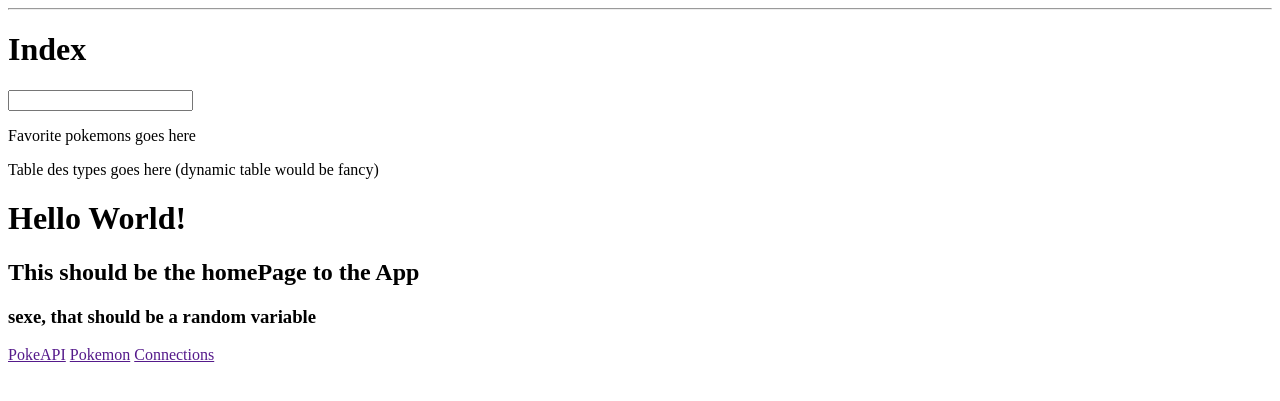
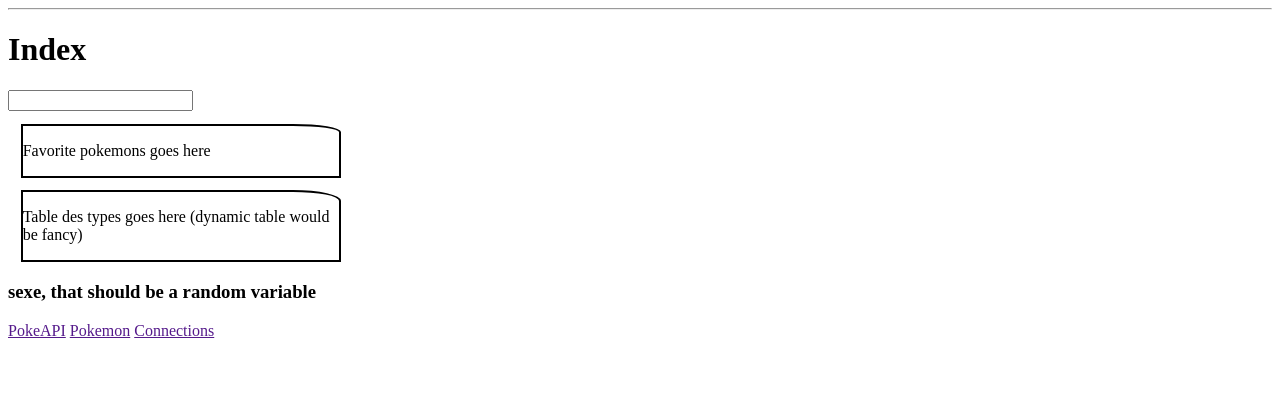
Before and after one commit to TimeoQUEHEN/superbPokePedia, a Flask app: page / in a window 1280 px wide. Shown: the part 26-427 px from the top of the page. Run offline with Flask 3, Linux system fonts and the light colour scheme.

Commit message:
addition page accueil basique

```diff
--- a/pok/static/css/index.css
+++ b/pok/static/css/index.css
@@ -1,5 +1,8 @@
 .blocPok {
-    border-top-right-radius: 10%;
+    margin:1% ;
+    border : solid;
+    width:25%;
+    border-top-right-radius: 15%;
     border-color: black;
     border-width: 2px;
 }
@@ -14,3 +17,7 @@ nav a {
     font-size: 10px;
     margin-left: 50px;
 }
+
+footer {
+
+}
--- a/pok/templates/base.html
+++ b/pok/templates/base.html
@@ -4,7 +4,7 @@
 <head>
     <meta charset="UTF-8">
     <title>{% block title %} {% endblock %} - SPP - SuperbPokePedia</title>
-    <link rel="stylesheet" href="css/index.css">
+        <link rel="stylesheet" href="css/index.css">
 </head>
 <body>
     <header>
@@ -18,10 +18,11 @@
     <div class="content">
         {% block content %} {% endblock %}
     </div>
-    <footer>
-        <a href="">PokeAPI</a>
-        <a href="">Pokemon</a>
-        <a href="">Connections</a>
-    </footer>
 </body>
+<footer>
+    <a href="">PokeAPI</a>
+    <a href="">Pokemon</a>
+    <a href="">Connections</a>
+
+</footer>
 </html>
--- a/pok/templates/index.html
+++ b/pok/templates/index.html
@@ -16,7 +16,5 @@
     <aside>
 
     </aside>
-    <h1>Hello World!</h1>
-    <h2>This should be the homePage to the App</h2>
     <h3>{{ var }}, that should be a random variable</h3>
 {% endblock %}
```
Also changed, not shown: pok/templates/pokemon.html (+16 -3 lines).
